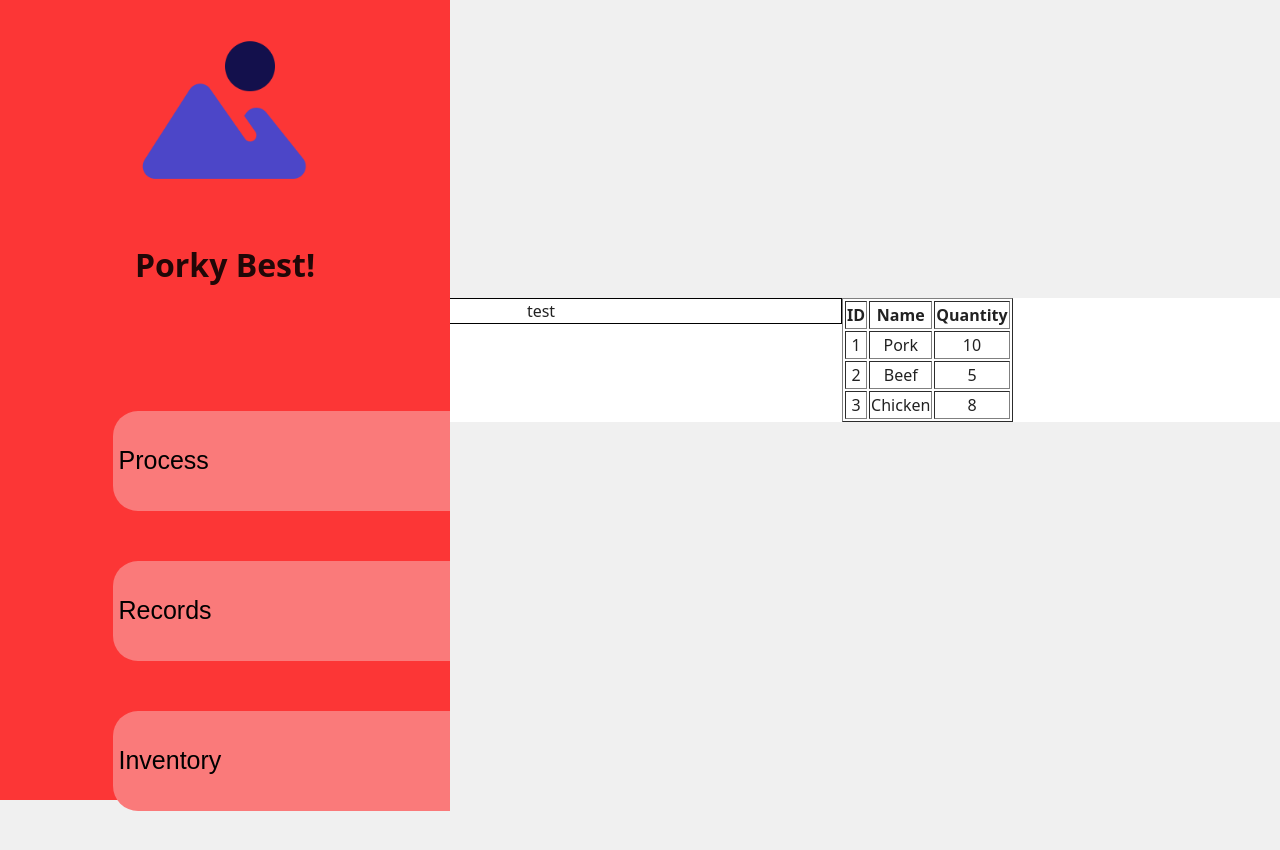
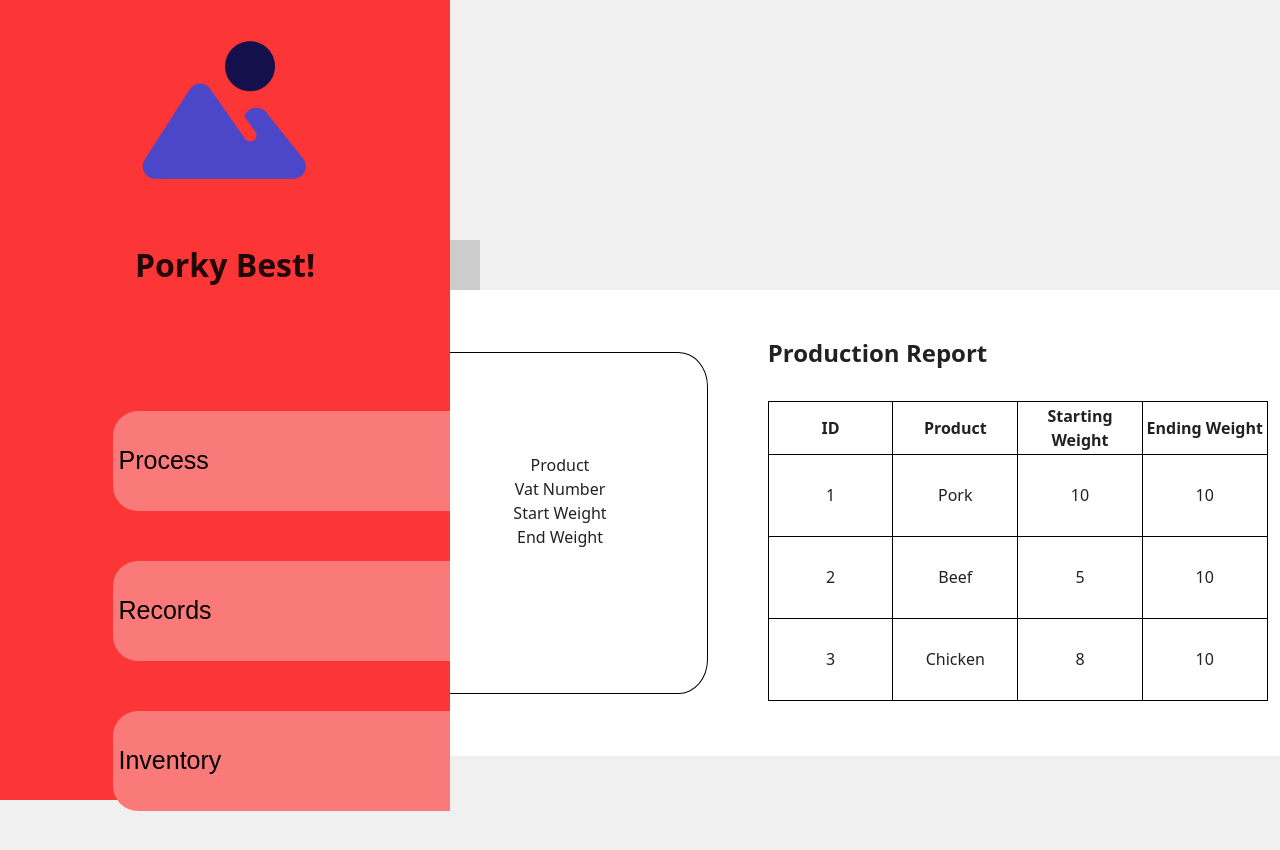
Before and after one commit to fledelmu/Acunatics-IM-Web-Prog, a React (Vite) app in the folder frontend/: page / in a window 1280 px wide. Shown: the top 850 px of the page. Before the commit the page ends 800 px from the top, so only its background shows below. Built offline with nearby package versions, Linux system fonts and the light colour scheme.

Commit message:
Created subfolders for each page for easy tab management

```diff
--- a/frontend/src/App.css
+++ b/frontend/src/App.css
@@ -59,31 +59,75 @@ button{
   border: none;
 }
 
-.contentContainer{
+.contentContainer {
+  display: grid;
+  grid-template-rows: auto 1fr;
+  align-content: start;
+  margin: 200px;
+  width: 100%;
+  background-color: rgb(240, 240, 240);
+}
+
+.tabContainer{
+  display:flex;
+  width: 20%;
+  background-color: #ccc;
+}
+.tab {
+  width: 100%;
+  height: 50px;
+  background-color: #ccc;
+  color: black;
   display: flex;
-  flex-direction: row;
   align-items: center;
-  margin-left:200px;
-  width: 100%;
-  min-height: 80vh;
-  background-color: rgb(240, 240, 240);
+  justify-content: center;
+  font-weight: bold;
 }
 
 .content{
   display: flex;
   flex-direction: center;
+  align-items: center;
+  justify-content: center;
   width: 100%;
-  height: 75%;
+  height: 100%;
   background-color: rgb(255, 255, 255);
 }
 
+
 .form{
   border: 1px solid black;
-  width: 50%;
-  height: 75%;
+  border-radius: 10%;
+  height: 30%;
+  padding: 100px;
+  margin: 30px;
 }
 
+.tableContent {
+  display: flex;
+  flex-direction: column;
+  align-items: flex-start;
+  gap: 0;
+}
+.tableContent h2{
+  margin-bottom: 0;
+  margin-left:30px;
+}
 
+table{
+  margin: 30px;
+  border-collapse: collapse;
+  background-size: 50px 50px;
+  width: 500px;
+  height: 300px;
+  table-layout: fixed;
+}
+td, th {
+  border: 1px solid black;
+  width: 50px;
+  height: 50px;
+  text-align: center;
+}
 @media (max-width: 768px) {
   .sidebar {
     width: 60px;
--- /dev/null
+++ b/frontend/src/pages/Inventory/inventory.jsx
@@ -0,0 +1,9 @@
+export default function Inventory(){
+    return (
+        <div className="contentContainer">
+            <div className="content">
+                <h1>This should have the inventory content</h1>
+            </div>
+        </div>
+    )
+}
--- /dev/null
+++ b/frontend/src/pages/Process/process.jsx
@@ -0,0 +1,22 @@
+import '../../App.css'
+import {useState} from "react"
+import Production from './production.jsx'
+
+export default function Process(){
+    const [activeTab, setActiveTab] = useState("Tab 1");
+
+    return(
+      <>
+        <div>
+            <div className="tabContainer">
+                <button className={`tab ${activeTab === "Tab 1" ? "active" : ""}`} onClick={() => setActiveTab("Tab 1")}>Production</button>
+                <button className={`tab ${activeTab === "Tab 2" ? "active" : ""}`} onClick={() => setActiveTab("Tab 2")}>Tab 2</button>
+            </div>
+            <div className="content">
+                {activeTab === "Tab 1" ? <Production/> : <h1>Content for Tab 2</h1>}
+            </div>
+        </div>
+      </>
+
+    )
+}
--- /dev/null
+++ b/frontend/src/pages/Process/production.jsx
@@ -0,0 +1,44 @@
+import '../../App.jsx'
+
+export default function Production(){
+    return (
+        <div className="content">
+            <div className="form">
+            Product <br/> Vat Number <br/> Start Weight <br/> End Weight <br/>
+            </div>
+            <div className="tableContent">
+                <h2>Production Report</h2>
+                <table>
+                    <thead>
+                    <tr>
+                        <th>ID</th>
+                        <th>Product</th>
+                        <th>Starting Weight</th>
+                        <th>Ending Weight</th>
+                    </tr>
+                    </thead>
+                    <tbody>
+                    <tr>
+                        <td>1</td>
+                        <td>Pork</td>
+                        <td>10</td>
+                        <td>10</td>
+                    </tr>
+                    <tr>
+                        <td>2</td>
+                        <td>Beef</td>
+                        <td>5</td>
+                        <td>10</td>
+                    </tr>
+                    <tr>
+                        <td>3</td>
+                        <td>Chicken</td>
+                        <td>8</td>
+                        <td>10</td>
+                    </tr>
+                    </tbody>
+                </table>
+            </div>
+        </div>
+    )
+}
--- /dev/null
+++ b/frontend/src/pages/Records/records.jsx
@@ -0,0 +1,13 @@
+import '../../App.css'
+
+export default function Records(){
+    return (
+        <>
+            <div>
+                <div className="content">
+                    <h1>This should have the records content</h1>
+                </div>
+            </div>
+        </>
+    )
+}
--- a/frontend/src/pages/inventory.jsx
+++ /dev/null
@@ -1,3 +0,0 @@
-export default function Inventory(){
-    return <h1>This is the Inventory tab</h1>
-}
--- a/frontend/src/pages/process.jsx
+++ /dev/null
@@ -1,35 +0,0 @@
-import '../App.css'
-
-export default function Process(){
-    return(
-        <div className="content">
-            <div className="form">test</div>
-            <table border="1">
-              <thead>
-                <tr>
-                  <th>ID</th>
-                  <th>Name</th>
-                  <th>Quantity</th>
-                </tr>
-              </thead>
-              <tbody>
-                <tr>
-                  <td>1</td>
-                  <td>Pork</td>
-                  <td>10</td>
-                </tr>
-                <tr>
-                  <td>2</td>
-                  <td>Beef</td>
-                  <td>5</td>
-                </tr>
-                <tr>
-                  <td>3</td>
-                  <td>Chicken</td>
-                  <td>8</td>
-                </tr>
-              </tbody>
-            </table>
-          </div>
-    )
-}
--- a/frontend/src/pages/records.jsx
+++ /dev/null
@@ -1,3 +0,0 @@
-export default function Records(){
-    return <h1>This is the Records tab</h1>
-}
```
Also changed, not shown: frontend/src/App.jsx (+3 -4 lines).
